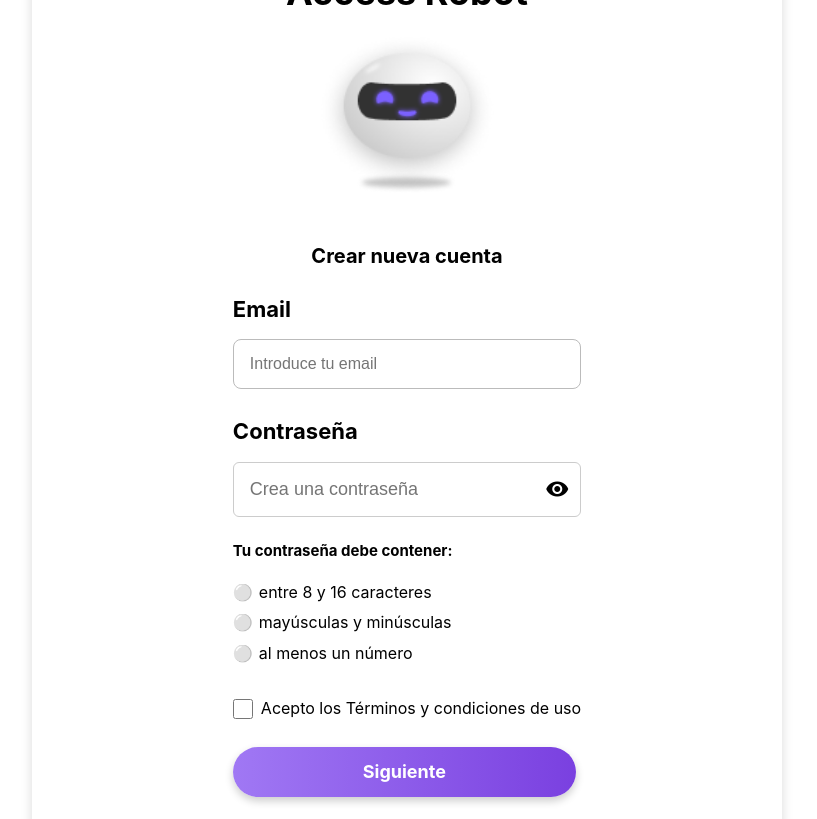
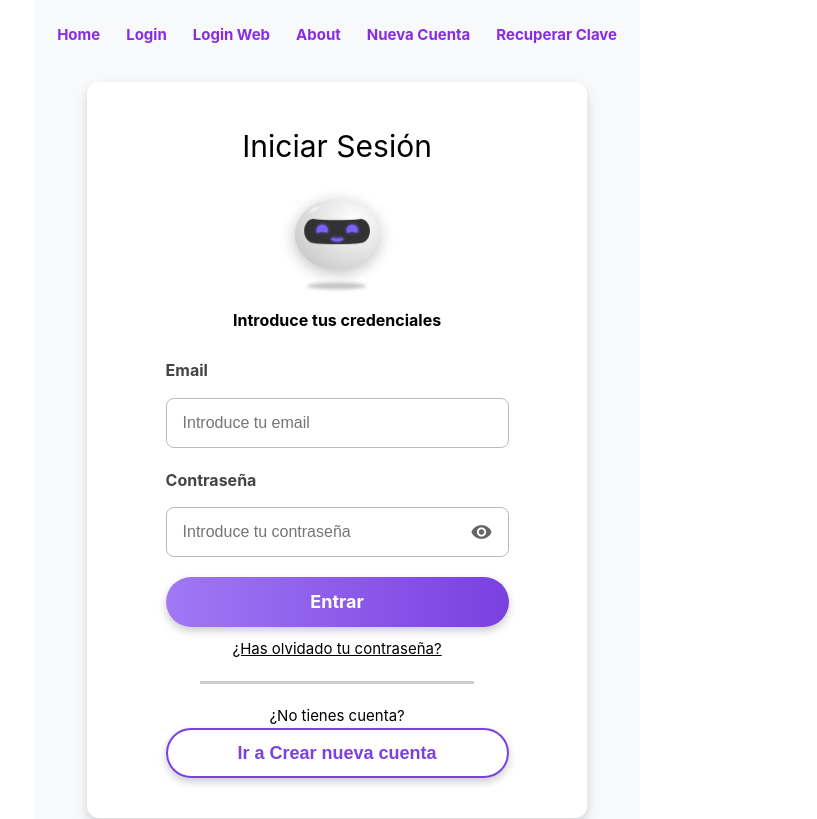
Before and after one commit to CarlosAlberto19/PRACTICAS_ACCESSROBOT, a Vue app: page /crear-cuenta in a window 1280 px wide. Shown: the top 819 px of the page, without its empty margins (0-817 px from the left). Built offline with nearby package versions, Linux system fonts and the light colour scheme.

Commit message:
pendiente desborde y check

```diff
--- a/src/views/HemosTerminadoView.vue
+++ b/src/views/HemosTerminadoView.vue
@@ -6,7 +6,7 @@
 
       <h2 class="subtitulo">¡Hemos terminado!</h2>
       <p class="descripcion">
-        Ya puedes entrar en Access Robots, aunque
+        Ya puedes entrar en AccessRobotss, aunque
         <strong>para reservar acompañamientos es necesario que verifiques tu cuenta.</strong>
       </p>
 
--- a/src/views/LoginView.vue
+++ b/src/views/LoginView.vue
@@ -2,7 +2,7 @@
   <div class="contenedor-pagina">
     <!-- CABECERA: Título + Imagen, centrados arriba -->
     <div class="cabecera">
-      <h1 class="titulo">Access Robot</h1>
+      <h1 class="titulo">AccessRobots</h1>
       <img src="@/assets/images/ARturo.png" alt="Robot" class="imagen-robot" />
     </div>
 
--- a/src/views/LoginView2.vue
+++ b/src/views/LoginView2.vue
@@ -3,7 +3,7 @@
     <div class="caja-formulario">
       <!-- CABECERA -->
       <div class="cabecera">
-        <h1 class="titulo">Access Robot</h1>
+        <h1 class="titulo">AccessRobots</h1>
         <img src="@/assets/images/ARturo.png" alt="Robot" class="imagen-robot" />
       </div>
 
@@ -82,12 +82,20 @@ const email = ref('');
 const password = ref('');
 const aceptaTerminos = ref(false);
 
-// ✅ Validaciones de la contraseña
-const longitudCorrecta = computed(() => password.value.length >= 8 && password.value.length <= 16);
-const tieneMayusMinus = computed(() => /[a-z]/.test(password.value) && /[A-Z]/.test(password.value));
-const tieneNumero = computed(() => /\d/.test(password.value));
+// Validaciones de la contraseña
+const longitudCorrecta = computed(() => {
+  return password.value.length >= 8 && password.value.length <= 16;
+});
 
-// ✅ Validación del formulario
+const tieneMayusMinus = computed(() => {
+  return /[a-z]/.test(password.value) && /[A-Z]/.test(password.value);
+});
+
+const tieneNumero = computed(() => {
+  return /\d/.test(password.value);
+});
+
+// Validación del formulario
 const validarFormulario = computed(() =>
   longitudCorrecta.value &&
   tieneMayusMinus.value &&
@@ -95,16 +103,29 @@ const validarFormulario = computed(() =>
   aceptaTerminos.value
 );
 
-// ✅ Función para ir a DatosPersonalesView (NO pasa el email aquí)
+// Funciones para cambiar estilos de validación dinámicamente
+const validacionClase = (condicion) => {
+  return condicion ? 'valido' : 'error';
+};
+
+const validacionIcono = (condicion) => {
+  return condicion ? '✔' : '!';
+};
+
+// Navegación
 const irADatosPersonales = () => {
   if (validarFormulario.value) {
     router.push('/datos-personales');
   }
 };
 
-// ✅ Otras funciones de navegación
-const irALogin = () => router.push('/login');
-const irARecuperarContrasena = () => router.push('/recuperar-clave');
+const irALogin = () => {
+  router.push('/login');
+};
+
+const irARecuperarContrasena = () => {
+  router.push('/recuperar-clave');
+};
 </script>
 
 
--- a/src/views/LoginViewCrearNuevaCuenta.vue
+++ b/src/views/LoginViewCrearNuevaCuenta.vue
@@ -3,176 +3,233 @@
     <div class="caja-formulario">
       <!-- CABECERA -->
       <div class="cabecera">
-        <h1 class="titulo">Access Robot</h1>
+        <h1 class="titulo">Iniciar Sesión</h1>
         <img src="@/assets/images/ARturo.png" alt="Robot" class="imagen-robot" />
       </div>
 
-      <h2 class="subtitulo negrita">Crear nueva cuenta</h2>
+      <h2 class="subtitulo negrita">Introduce tus credenciales</h2>
 
       <!-- FORMULARIO -->
-      <form @submit.prevent="irAPantallaInterior">
-        <!-- Email -->
-        <div class="grupo-input">
-          <label for="email">Email</label>
+      <form @submit.prevent="validarLogin">
+        <!-- EMAIL -->
+        <div class="grupo-campo">
+          <!-- PruebaInput genera su propio label interno,
+               así no duplicas contenedores -->
           <PruebaInput
-            id="email"
+            label_input="Email"
             placeholder="Introduce tu email"
-            type="email"
+            type="text"
             v-model="email"
+            @input="validarEmail"
+            class="input-estilizado"
+            :class="{
+              'error-borde': errorEmail !== '',
+              'borde-iluminado': emailFocus
+            }"
+            @focus="emailFocus = true"
+            @blur="emailFocus = false"
           />
+
+          <!-- Check verde (si email es válido) -->
+          <span v-if="emailValido" class="icono-check">✔</span>
+
+          <!-- Mensaje de error (si existe) -->
+          <p v-if="errorEmail" class="mensaje-error">❌ {{ errorEmail }}</p>
         </div>
 
-        <!-- Contraseña con validaciones -->
-        <div class="grupo-input">
-          <label for="password">Contraseña</label>
-          <div class="envoltorio-clave">
-            <input
-              id="password"
-              :type="mostrarClave ? 'text' : 'password'"
-              v-model="password"
-              placeholder="Crea una contraseña"
-            />
-            <!-- ICONO DINÁMICO (ojo o check) -->
-            <span class="icono material-icons" @click="togglePassword">
-              {{ iconPassword }}
-            </span>
-          </div>
+        <!-- CONTRASEÑA -->
+        <div class="grupo-campo">
+          <PruebaInput
+            label_input="Contraseña"
+            placeholder="Introduce tu contraseña"
+            type="password"
+            v-model="password"
+            @input="validarPassword"
+            class="input-estilizado"
+            :class="{
+              'error-borde': errorPassword !== '',
+              'borde-iluminado': passwordFocus
+            }"
+            @focus="passwordFocus = true"
+            @blur="passwordFocus = false"
+          />
 
-          <!-- Etiqueta "Tu contraseña debe contener..." -->
-          <p class="titulo-validaciones">Tu contraseña debe contener:</p>
+          <!-- Check verde (si password es válida) -->
+          <span v-if="passwordValida" class="icono-check">✔</span>
 
-          <!-- Lista de validaciones -->
-          <ul class="validaciones">
-            <!-- 8 a 16 caracteres -->
-            <li :class="{
-              valido: password.length >= 8 && password.length <= 16,
-              error: password.length > 0 && (password.length < 8 || password.length > 16)
-            }">
-              <span v-if="password.length >= 8 && password.length <= 16">✅</span>
-              <span v-else-if="password.length > 0">❌</span>
-              <span v-else>⚪</span>
-              entre 8 y 16 caracteres
-            </li>
-
-            <!-- mayúsculas y minúsculas -->
-            <li :class="{
-              valido: tieneMayusMinus,
-              error: password.length > 0 && !tieneMayusMinus
-            }">
-              <span v-if="tieneMayusMinus">✅</span>
-              <span v-else-if="password.length > 0">❌</span>
-              <span v-else>⚪</span>
-              mayúsculas y minúsculas
-            </li>
-
-            <!-- al menos un número -->
-            <li :class="{
-              valido: tieneNumero,
-              error: password.length > 0 && !tieneNumero
-            }">
-              <span v-if="tieneNumero">✅</span>
-              <span v-else-if="password.length > 0">❌</span>
-              <span v-else>⚪</span>
-              al menos un número
-            </li>
-          </ul>
+          <!-- Mensaje de error -->
+          <p v-if="errorPassword" class="mensaje-error">❌ {{ errorPassword }}</p>
         </div>
 
-        <!-- Checkbox de Términos -->
-        <div class="checkbox-container">
-          <Checkbox
-            v-model="aceptaTerminos"
-            label="Acepto los Términos y condiciones de uso"
-          />
-        </div>
+        <!-- Botón Entrar -->
+        <PrimaryButton
+          class="boton-enviar"
+          label="Entrar"
+          type="submit"
+          :disabled="botonDeshabilitado"
+        />
 
-        <!-- Botón Siguiente -->
-        <PrimaryButton
-          class="boton-siguiente"
-          label="Siguiente"
-          type="submit"
-          :disabled="!validarFormulario"
+        <!-- "¿Has olvidado tu contraseña?" -->
+        <p class="texto-olvido" @click="irARecuperarContrasena">
+          <strong>¿Has olvidado tu contraseña?</strong>
+        </p>
+
+        <hr class="linea-separadora" />
+
+        <p class="texto-centrado">¿No tienes cuenta?</p>
+        <SecondaryButton
+          label="Ir a Crear nueva cuenta"
+          type="button"
+          @click="irACrearCuenta"
         />
       </form>
-
-      <!-- Línea separadora -->
-      <hr class="linea-separadora" />
-
-      <!-- Texto: ¿Ya tienes cuenta? + botón "Ir a iniciar sesión" -->
-      <p class="texto-centrado">¿Ya tienes cuenta?</p>
-      <SecondaryButton
-        label="Ir a iniciar sesión"
-        type="button"
-        @click="irALogin"
-      />
-
-      <!-- Texto "¿Has olvidado tu contraseña?" en negrita y clicable -->
-      <p class="texto-olvido" @click="irARecuperarContrasena">
-        <strong>¿Has olvidado tu contraseña?</strong>
-      </p>
     </div>
   </div>
 </template>
 
 <script setup>
-import { ref, computed } from 'vue'
-import { useRouter } from 'vue-router'
+import { ref, computed } from "vue";
+import { useRouter } from "vue-router";
 
-import PrimaryButton from '@/components/PrimaryButton.vue'
-import SecondaryButton from '@/components/SecondaryButton.vue'
-import PruebaInput from '@/components/PruebaInput.vue'
-import Checkbox from '@/components/Checkbox.vue'
+import PrimaryButton from "@/components/PrimaryButton.vue";
+import SecondaryButton from "@/components/SecondaryButton.vue";
+import PruebaInput from "@/components/PruebaInput.vue";
 
-const router = useRouter()
+const router = useRouter();
 
-// Campos
-const email = ref('')
-const password = ref('')
-const aceptaTerminos = ref(false)
+// =============================
+// Variables reactivas
+// =============================
+const email = ref("");
+const password = ref("");
+const emailFocus = ref(false);
+const passwordFocus = ref(false);
 
-// Mostrar / ocultar contraseña
-const mostrarClave = ref(false)
-const togglePassword = () => {
-  mostrarClave.value = !mostrarClave.value
+// Errores como strings (cadena vacía => sin error)
+const errorEmail = ref("");
+const errorPassword = ref("");
+
+// =============================
+// Validar Email (similar a "recuperarclave")
+// =============================
+function validarEmail() {
+  // Elimina espacios
+  email.value = email.value.replace(/\s+/g, "");
+
+  // 1) Vacío
+  if (!email.value) {
+    errorEmail.value = "El email no puede estar vacío.";
+    return;
+  }
+  // 2) Verifica un solo '@'
+  if ((email.value.match(/@/g) || []).length > 1) {
+    errorEmail.value = 'El email solo puede contener un "@"';
+    return;
+  }
+  // 3) Debe tener '@'
+  if (!email.value.includes("@")) {
+    errorEmail.value = 'El email debe contener "@"';
+    return;
+  }
+  // 4) Debe tener '.'
+  if (!email.value.includes(".")) {
+    errorEmail.value = 'El email debe contener "." después de "@"';
+    return;
+  }
+  // 5) Máximo 50 caracteres
+  if (email.value.length > 50) {
+    errorEmail.value = "El email no puede superar los 50 caracteres.";
+    return;
+  }
+
+  // 6) Regex general
+  const reEmail = /^[^\s@]+@[^\s@]+\.[a-zA-Z]{2,}$/;
+  if (!reEmail.test(email.value)) {
+    errorEmail.value = "Introduce un email válido (ejemplo: usuario@gmail.com)";
+    return;
+  }
+
+  // Sin error
+  errorEmail.value = "";
 }
 
-// Validaciones
-const tieneMayusMinus = computed(() =>
-  /[a-z]/.test(password.value) && /[A-Z]/.test(password.value)
-)
-const tieneNumero = computed(() => /\d/.test(password.value))
+// Computed: emailValido => TRUE si no hay error y no está vacío
+const emailValido = computed(() => errorEmail.value === "" && email.value !== "");
 
-// Habilitar Botón “Siguiente” solo si todas las validaciones se cumplen
-const validarFormulario = computed(() =>
-  password.value.length >= 8 &&
-  password.value.length <= 16 &&
-  tieneMayusMinus.value &&
-  tieneNumero.value &&
-  aceptaTerminos.value
-)
+// =============================
+// Validar Password
+// =============================
+function validarPassword() {
+  // 1) Vacía
+  if (!password.value) {
+    errorPassword.value = "La contraseña no puede estar vacía.";
+    return;
+  }
+  // 2) 8-16 chars
+  if (password.value.length < 8 || password.value.length > 16) {
+    errorPassword.value = "Debe tener entre 8 y 16 caracteres.";
+    return;
+  }
+  // 3) Mayus y minus
+  if (!/[a-z]/.test(password.value) || !/[A-Z]/.test(password.value)) {
+    errorPassword.value = "Debe incluir mayúsculas y minúsculas.";
+    return;
+  }
+  // 4) Debe tener un número
+  if (!/\d/.test(password.value)) {
+    errorPassword.value = "Debe contener al menos un número.";
+    return;
+  }
+  // 5) Sin espacios
+  if (/\s/.test(password.value)) {
+    errorPassword.value = "No se permiten espacios en la contraseña.";
+    return;
+  }
+  // 6) Solo [a-zA-Z0-9!@#$%^&*]
+  if (/[^a-zA-Z0-9!@#$%^&*]/.test(password.value)) {
+    errorPassword.value = "No se permiten caracteres especiales extraños.";
+    return;
+  }
 
-// Icono para el ojo (o check) de Material Icons
-const iconPassword = computed(() => {
-  if (validarFormulario.value) {
-    return 'done' // check
-  } else {
-    return mostrarClave.value ? 'visibility_off' : 'visibility'
-  }
-})
-
-// Navegaciones
-const irAPantallaInterior = () => {
-  if (validarFormulario.value) {
-    router.push('/datos-interiores')
-  }
+  // Sin error
+  errorPassword.value = "";
 }
 
-const irALogin = () => {
-  router.push('/login')
+// Computed: passwordValida => TRUE si no hay error
+const passwordValida = computed(() => errorPassword.value === "" && password.value !== "");
+
+// =============================
+// Botón Deshabilitado
+// =============================
+const botonDeshabilitado = computed(() => {
+  return errorEmail.value !== "" || errorPassword.value !== "";
+});
+
+// =============================
+// Función para login
+// =============================
+function validarLogin() {
+  // Dispara validaciones
+  validarEmail();
+  validarPassword();
+
+  // Si hay errores => no pasar
+  if (errorEmail.value || errorPassword.value) {
+    return;
+  }
+
+  // Si OK, redirige (ejemplo) al home
+  router.push("/");
 }
 
-const irARecuperarContrasena = () => {
-  router.push('/recuperar-clave')
+// =============================
+// Navegación
+// =============================
+function irACrearCuenta() {
+  router.push("/crear-cuenta");
+}
+function irARecuperarContrasena() {
+  router.push("/recuperar-clave");
 }
 </script>
 
@@ -181,7 +238,7 @@ const irARecuperarContrasena = () => {
   display: flex;
   justify-content: center;
   align-items: center;
-  height: 100vh;
+  height: 95vh;
   width: 100%;
   background-color: #f8f9fa;
 }
@@ -190,125 +247,77 @@ const irARecuperarContrasena = () => {
   display: flex;
   flex-direction: column;
   align-items: center;
-  width: 750px;
+  width: 95%;
+  max-width: 500px;
   background: white;
-  padding: 50px;
+  padding: 40px;
   border-radius: 12px;
   box-shadow: 0 6px 12px rgba(0, 0, 0, 0.15);
 }
 
-/* CABECERA */
-.cabecera {
+.subtitulo {
+  font-size: 16px;
+  font-weight: bold;
   text-align: center;
-  margin-bottom: 20px;
-}
-.titulo {
-  font-size: 36px;
-  font-weight: bold;
-}
-.imagen-robot {
-  width: 180px;
-  height: auto;
-  margin-top: 10px;
+  margin-bottom: 25px;
 }
 
-/* SUBTITULO */
-.subtitulo {
-  font-size: 20px;
-  font-weight: bold;
-  margin: 20px 0;
+.imagen-robot {
+  width: 120px;
+  height: auto;
+  margin: 15px auto;
+  display: block;
 }
 
-/* FORMULARIO */
-.grupo-input {
-  display: flex;
-  flex-direction: column;
-  gap: 12px;
-  width: 100%;
-  margin-bottom: 25px;
-}
-.grupo-input label {
-  font-size: 22px;
-  font-weight: bold;
+/* Contenedor de cada campo (para posicionar el check, etc.) */
+.grupo-campo {
+  margin-bottom: 20px;
+  position: relative;
 }
 
-/* Contraseña: mostrar/ocultar */
-.envoltorio-clave {
-  position: relative;
-  display: flex;
-  align-items: center;
-}
-.envoltorio-clave input {
-  width: 100%;
-  padding: 16px;
-  font-size: 18px;
-  border: 1px solid #ccc;
-  border-radius: 6px;
+/* Check verde (posicionado en la esquina derecha del input) */
+.icono-check {
+  position: absolute;
+  right: 5px;
+  top: 48px; /* Ajusta según tu input */
+  font-size: 16px;
+  color: green;
 }
 
-/* Icono (ojo o check) */
-.icono {
-  position: absolute;
-  right: 12px;
-  cursor: pointer;
-  font-size: 24px;
+/* Borde rojo para error */
+.error-borde {
+  border-color: red !important;
+  box-shadow: 0 0 8px rgba(255, 0, 0, 0.6);
 }
 
-/* Texto “Tu contraseña debe contener:” */
-.titulo-validaciones {
-  font-weight: bold;
-  margin: 10px 0 5px 0;
+/* Borde focus color morado */
+.borde-iluminado {
+  border-color: #7A40E0 !important;
+  box-shadow: 0 0 8px rgba(122, 64, 224, 0.6);
 }
 
-/* Validaciones de contraseña */
-.validaciones {
-  font-size: 16px;
-  list-style: none;
-  padding: 0;
-  margin: 0;
+/* Mensaje de error */
+.mensaje-error {
+  color: red;
+  font-size: 14px;
+  margin-top: 4px;
 }
 
-/* Distinguimos clases .valido y .error para colorear: */
-.validaciones li {
-  margin-bottom: 5px;
-  display: flex;
-  align-items: center;
-  gap: 6px; /* Espacio entre icono y texto */
-}
-.validaciones li.valido {
-  color: green;
-}
-.validaciones li.error {
-  color: red;
+/* Barra separadora */
+.linea-separadora {
+  margin: 20px auto;
+  width: 80%;
+  border: 0;
+  border-top: 3px solid #ccc;
 }
 
-/* Checkbox */
-.checkbox-container {
-  margin-bottom: 5px;
+/* Texto centrado */
+.texto-centrado {
+  text-align: center;
 }
 
-/* Botón Siguiente */
-.boton-siguiente {
-  margin-top: 25px;
-  margin-bottom: 15px;
-}
-
-/* Línea separadora */
-.linea-separadora {
-  width: 100%;
-  border: none;
-  border-top: 1px solid #ccc;
-  margin: 20px 0;
-}
-
-/* Texto “¿Ya tienes cuenta?” */
-.texto-centrado {
-  text-align: center;
-  margin: 0 0 15px;
-}
-
-/* Texto “¿Has olvidado tu contraseña?” en negrita, clicable */
 .texto-olvido {
+  text-decoration: underline;
   margin-top: 10px;
   cursor: pointer;
   text-align: center;
--- a/src/views/RecuperarClaveView.vue
+++ b/src/views/RecuperarClaveView.vue
@@ -4,9 +4,10 @@
       <!-- CABECERA -->
       <div class="cabecera">
         <h1 class="titulo">Recuperar Contraseña</h1>
-          <img src="@/assets/images/ARturo.png" alt="Robot" class="imagen-robot" />
+        <img src="@/assets/images/ARturo.png" alt="Robot" class="imagen-robot animacion-robot" />
       </div>
 
+      <!-- ✅ Reducimos el tamaño del texto y agregamos más separación -->
       <h2 class="subtitulo">Introduce tu correo para recuperar la contraseña</h2>
 
       <!-- FORMULARIO -->
@@ -21,9 +22,12 @@
               type="text"
               v-model="email"
               @input="validarEmail"
-                class="input-mas-grande"
+              @focus="animarPlaceholder(true)"
+              @blur="animarPlaceholder(false)"
+              class="input-estilizado"
+              :class="{ 'borde-iluminado': emailFocus }"
             />
-              <!-- ✅ Check si el email es válido -->
+            <!-- ✅ Check bien alineado dentro del input -->
             <span v-if="emailValido" class="icono-check">✔</span>
           </div>
         </div>
@@ -38,7 +42,10 @@
           {{ mensajeExito }}
         </p>
 
-          <!-- Botón Enviar (habilitado solo si el email es válido) -->
+        <!-- ✅ MÁS SEPARACIÓN ENTRE INPUT Y BOTÓN -->
+        <div class="espaciador-grande"></div>
+
+        <!-- Botón Enviar -->
         <PrimaryButton
           class="boton-enviar"
           label="Enviar"
@@ -46,7 +53,8 @@
           :disabled="!emailValido"
         />
 
-          <div class="espaciador"></div>
+        <!-- ✅ MÁS SEPARACIÓN ENTRE "Enviar" Y "Volver al login" -->
+        <div class="espaciador-extra"></div>
 
         <!-- Botón Volver al login -->
         <SecondaryButton
@@ -69,29 +77,19 @@
 
 /* Variables reactivas */
 const email = ref('')
+const emailFocus = ref(false)
 const errorEmail = ref('')
 const mensajeExito = ref('')
 
-  /*
-    ✅ Validaciones del email:
-    - No debe tener espacios en blanco
-    - Solo debe haber un "@" en la dirección
-    - Debe contener "." después del "@"
-    - No debe exceder los 50 caracteres
-  */
+/* ✅ Validaciones del email */
 const emailValido = computed(() => {
   const reEmail = /^[^\s@]+@[^\s@]+\.[a-zA-Z]{2,}$/
   return reEmail.test(email.value) && email.value.length <= 50
 })
 
-  /*
-    ✅ Validar email en tiempo real:
-    - Borra espacios automáticamente
-    - Muestra mensajes de error si el email no cumple los requisitos
-  */
+/* ✅ Validar email en tiempo real */
 const validarEmail = () => {
-    // Elimina espacios dentro del email
-    email.value = email.value.replace(/\s+/g, '')
+  email.value = email.value.replace(/\s+/g, '') // Elimina espacios
 
   if (!email.value) {
     errorEmail.value = ''
@@ -120,17 +118,16 @@
   }
 }
 
-  /*
-    ✅ Enviar formulario:
-    - Si el email es válido, muestra mensaje de éxito
-    - Borra el mensaje tras 5 segundos
-  */
+/* ✅ Animación del placeholder al hacer clic */
+const animarPlaceholder = (estado) => {
+  emailFocus.value = estado
+}
+
+/* ✅ Enviar formulario */
 const formSubmit = async () => {
   try {
     if (emailValido.value) {
-        // Simulamos una petición al backend
       await new Promise(resolve => setTimeout(resolve, 1000))
-
       mensajeExito.value = '📩 Hemos enviado un correo con las instrucciones.'
       setTimeout(() => {
         mensajeExito.value = ''
@@ -148,7 +145,7 @@
 </script>
 
 <style scoped>
-  /* CONTENEDOR PRINCIPAL */
+/* ✅ Centrar todo el contenido */
 .contenedor-pagina {
   display: flex;
   justify-content: center;
@@ -158,93 +155,108 @@
   background-color: #f8f9fa;
 }
 
-  /* CAJA FORMULARIO */
+/* ✅ Estilización de la caja del formulario */
 .caja-formulario {
   display: flex;
   flex-direction: column;
   align-items: center;
   width: 95%;
-    max-width: 600px;
+  max-width: 500px;
   background: white;
-    padding: 50px;
+  padding: 40px;
   border-radius: 12px;
   box-shadow: 0 6px 12px rgba(0, 0, 0, 0.15);
-    transform: translateY(-20px);
 }
 
-  /* CABECERA */
-  .cabecera {
-    text-align: center;
-    margin-bottom: 30px;
+/* ✅ Animación del robot centrado */
+@keyframes moverLateral {
+  0%, 100% {
+    transform: translateX(0);
   }
-  .titulo {
-    font-size: 32px;
-    font-weight: bold;
-    margin-bottom: 10px;
+  50% {
+    transform: translateX(10px);
   }
-  .imagen-robot {
-    width: 130px;
+}
+
+.animacion-robot {
+  animation: moverLateral 2s ease-in-out infinite;
+  width: 120px;
   height: auto;
-    margin-top: 10px;
+  margin: 15px auto;
+  display: block;
 }
+
+/* ✅ Estilos del subtítulo */
 .subtitulo {
-    font-size: 18px;
+  font-size: 16px;
   font-weight: bold;
   text-align: center;
-    margin-bottom: 25px;
+  margin-bottom: 25px; /* ✅ Más separación con el label */
 }
 
-  /* GRUPO INPUT */
+/* ✅ Estilos del input */
 .grupo-input {
   display: flex;
   flex-direction: column;
-    gap: 12px;
+  gap: 10px;
   width: 100%;
   margin-bottom: 15px;
 }
 .label-email {
-    font-size: 18px;
+  font-size: 16px;
   font-weight: bold;
-    margin-bottom: -5px;
+  margin-bottom: 5px; /* ✅ Más espacio entre el label y el input */
 }
 
-  /* INPUT MÁS GRANDE 📏 */
-  .input-mas-grande {
-    font-size: 20px !important;
-    padding: 16px !important;
-    width: 400px; /* MÁS GRANDE */
+/* ✅ INPUT con animación de focus */
+.input-estilizado {
+  font-size: 16px !important;
+  padding: 12px !important;
+  width: 100%;
+  border: 2px solid #ccc;
+  border-radius: 6px;
+  transition: border-color 0.3s ease, box-shadow 0.3s ease, color 0.3s ease;
 }
 
-  /* ÍCONO CHECK MÁS PEQUEÑO ✅ */
+/* ✅ Animación del placeholder y borde */
+.input-estilizado::placeholder {
+  color: #888;
+  transition: color 0.3s ease;
+}
+.input-estilizado:focus::placeholder {
+  color: #7A40E0;
+  font-weight: bold;
+}
+.borde-iluminado {
+  border-color: #7A40E0 !important;
+  box-shadow: 0 0 8px rgba(122, 64, 224, 0.6);
+}
+
+/* ✅ Check dentro del input */
 .envoltorio-input {
-    display: flex;
-    align-items: center;
   position: relative;
 }
 .icono-check {
   position: absolute;
-    right: 8px;  /* MÁS PEGADO AL INPUT */
-    font-size: 18px; /* MÁS PEQUEÑO */
+  right: 12px;
+  font-size: 16px;
   color: green;
+  top: 50%;
+  transform: translateY(-50%);
 }
 
-  /* MENSAJES */
-  .mensaje-error {
-    color: red;
-    font-weight: bold;
-    margin-bottom: 10px;
-  }
-  .mensaje-exito {
-    color: green;
-    font-weight: bold;
-    margin-bottom: 15px;
+/* ✅ Más separación entre input y botón */
+.espaciador-grande {
+  height: 25px;
 }
 
-  /* BOTONES */
+/* ✅ MÁS SEPARACIÓN ENTRE "Enviar" Y "Volver al login" */
+.espaciador-extra {
+  height: 30px;
+}
+
+/* ✅ Botones */
 .boton-enviar {
   margin-top: 10px;
 }
-  .espaciador {
-    height: 20px;
-  }
 </style>
```
Lines whose indentation alone changed are shown as unchanged.
